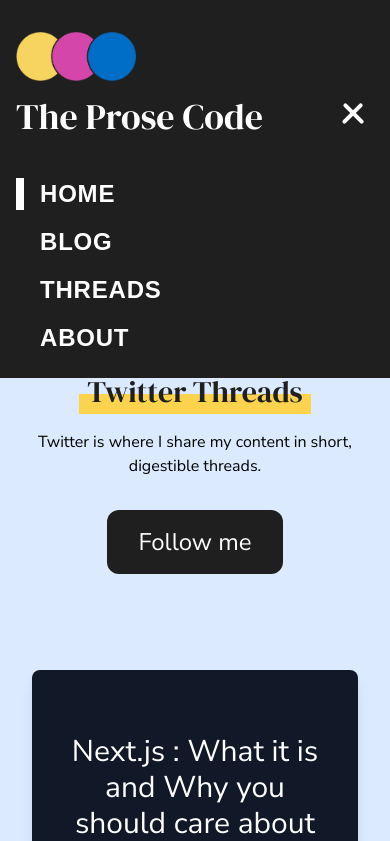
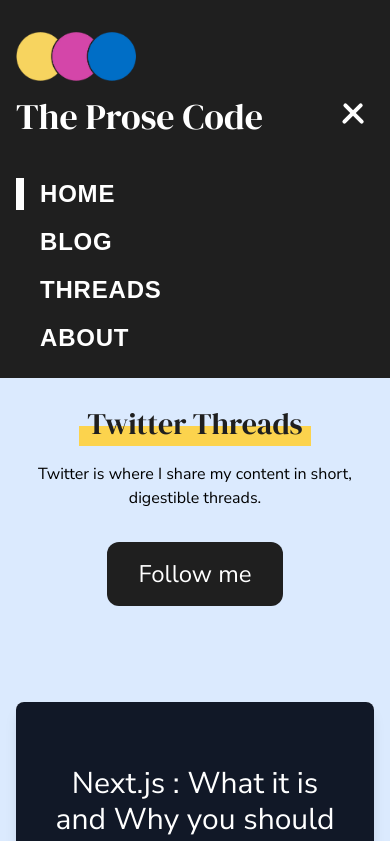
Before and after one commit to BhandarkarPawan/portfolio, a Next.js app: page /threads in a window 390 px wide. Shown: the top 841 px of the page. Built offline with nearby package versions, Linux system fonts and the light colour scheme.

Commit message:
Improve padding

```diff
--- a/pages/threads.tsx
+++ b/pages/threads.tsx
@@ -7,8 +7,8 @@ import { EColor } from '../lib/data-models';
 
 const Threads = () => {
   return (
-    <main className="px-8 flex bg-blue-100 flex-col items-center justify-center md:py-12 py-8 pt-4">
-      <Title bgColor={EColor.YELLOW} textColor={EColor.BLACK}>
+    <main className="md:px-8 px-4 flex bg-blue-100 flex-col items-center justify-center md:py-12 py-8 pt-4">
+      <Title className="mt-8" bgColor={EColor.YELLOW} textColor={EColor.BLACK}>
         Twitter Threads
       </Title>{' '}
       <p className="md:text-2xl text-center selection:text-xl mt-4 ">
```
